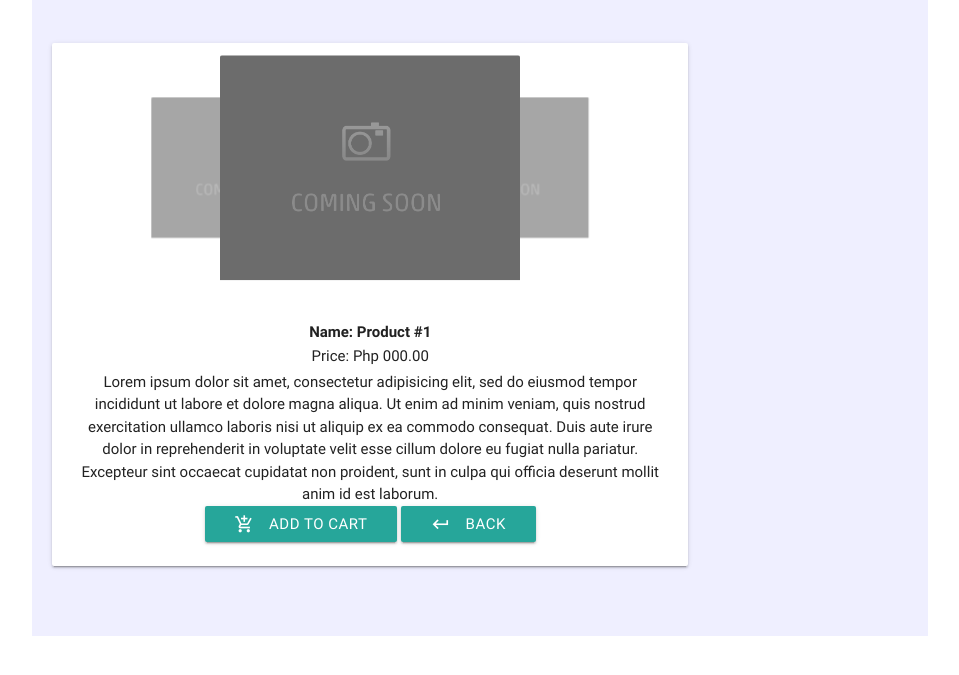
After one commit to danpangan/b3nc-pangan-dan, a PHP site: page /product-details.html in a window 1280 px wide. The commit adds this page. Shown: the top 675 px of the page, without its empty margins (160-1119 px from the left). Run offline with PHP 8.4, Linux system fonts and the light colour scheme.

Commit message:
csp1 2nd night

```diff
--- /dev/null
+++ b/csp1/css/style.css
@@ -0,0 +1,42 @@
+* {
+	margin: 0;
+	padding: 0;
+	box-sizing: border-box;
+}
+
+.container {
+	padding: 20px;
+	background-color: #efefff;
+}
+
+.container .card .card-title {
+	font-size: 20px;
+	font-weight: 300;
+}
+
+.container .card .card-content .product-name {
+	cursor: pointer;
+	font-weight: bold;
+}
+
+.carousel {
+	height: 250px;
+}
+
+.carousel .carousel-item {
+	display: none;
+	width: 200px;
+	height: 200px;
+	position: absolute;
+	top: 0;
+	left: 0;
+}
+
+.carousel .carousel-item {
+  height: auto;
+  left: -50px;
+}
+
+.carousel .carousel-item > img {
+	width: 150%;
+}
--- /dev/null
+++ b/csp1/product-details.html
@@ -0,0 +1,87 @@
+<!DOCTYPE html>
+<html>
+<head>
+	<meta charset="utf-8">
+	<meta name="viewport" content="width=device-width, initial-scale=1.0, maximum-scale=1.0">
+	<meta http-equiv="X-UA-Compatible" content="IE=Edge">
+
+	<title>Kelly's Garden</title>
+
+	<!--Import Google Icon Font-->
+	<link href="https://fonts.googleapis.com/icon?family=Material+Icons" rel="stylesheet">
+	<!--Import materialize.css-->
+	<link type="text/css" rel="stylesheet" href="css/materialize.css"  media="screen,projection"/>
+
+	<link rel="stylesheet" type="text/css" href="css/style.css">
+
+
+</head>
+<body onload="">
+
+	<div class="container">
+		<div class="section">
+
+
+
+			<div class="row">
+
+				<div class="col s12 m9">
+					<div class="card">
+						<div class="card-image">
+							<div class="carousel">
+								<a class="carousel-item" href="#one!"><img src="img/products/placeholder.png"></a>
+								<a class="carousel-item" href="#two!"><img src="img/products/placeholder.png"></a>
+								<a class="carousel-item" href="#three!"><img src="img/products/placeholder.png"></a>
+							</div>
+						</div>
+						<div class="card-content center">
+							<h6 class="product-name">Name: Product #1</h6>
+							<h6>Price: Php 000.00</h6>
+							<p>Lorem ipsum dolor sit amet, consectetur adipisicing elit, sed do eiusmod
+							tempor incididunt ut labore et dolore magna aliqua. Ut enim ad minim veniam,
+							quis nostrud exercitation ullamco laboris nisi ut aliquip ex ea commodo
+							consequat. Duis aute irure dolor in reprehenderit in voluptate velit esse
+							cillum dolore eu fugiat nulla pariatur. Excepteur sint occaecat cupidatat non
+							proident, sunt in culpa qui officia deserunt mollit anim id est laborum.</p>
+
+							<a class="waves-effect waves-light btn"><i class="material-icons left">add_shopping_cart</i>Add to Cart</a>
+							<a class="waves-effect waves-light btn"><i class="material-icons left">keyboard_return</i>Back</a>
+						</div>
+					</div>
+				</div>
+
+				<div class="col s12 m3">
+
+				</div>
+			</div>
+		</div>
+
+	</div>
+
+
+	<!--Import jQuery before materialize.js-->
+	<script type="text/javascript" src="js/jquery-3.2.1.js"></script>
+	<script type="text/javascript" src="js/materialize.js"></script>
+
+	<script type="text/javascript">
+
+		function getWidth() {
+
+			$(document).ready(function(){
+
+				var winWidth = $('.container').width();
+
+				alert(winWidth);
+
+			});
+		}
+
+		$(document).ready(function(){
+	    	$('.carousel').carousel({dist: -150});
+	    });
+
+
+	</script>
+
+</body>
+</html>
```
Also changed, not shown: csp1/contact.html (+42 -16 lines), csp1/products.html (+115 -2 lines), csp1/css/materialize.css, csp1/img/products/placeholder.png (added).
